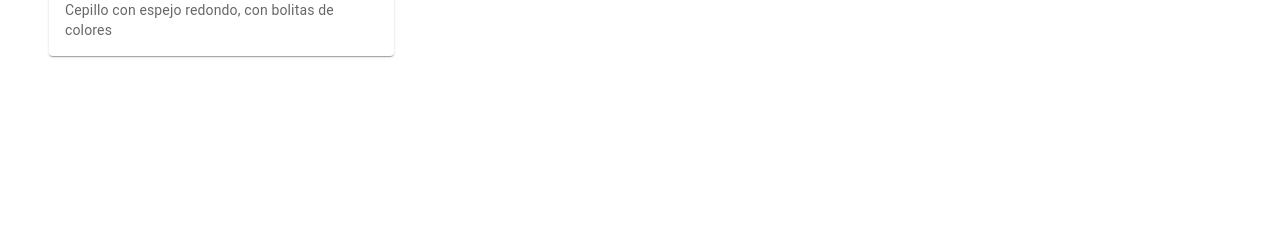
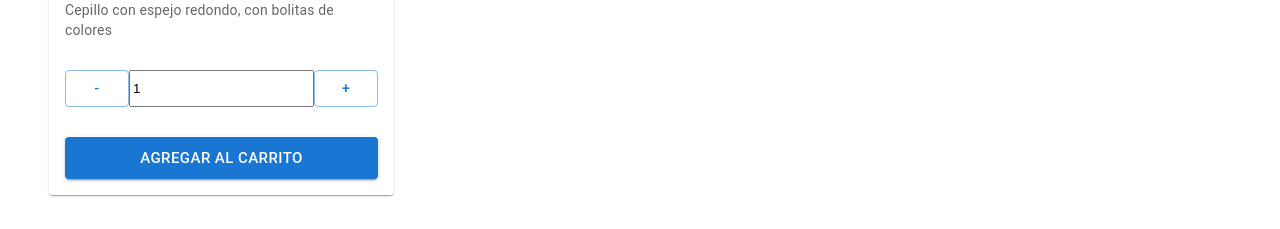
Before and after one commit to lnlindao/reactRepo, a React (Create React App) app in the folder t1mitienda/: page / in a window 1280 px wide. Shown: the part 393-622 px from the top of the page. Built offline with nearby package versions, Linux system fonts and the light colour scheme.

Commit message:
ItemCounter v1

```diff
--- a/t1mitienda/src/components/Card/Card.js
+++ b/t1mitienda/src/components/Card/Card.js
@@ -5,8 +5,16 @@ import CardMedia from '@mui/material/CardMedia';
 import Typography from '@mui/material/Typography';
 import { CardActionArea } from '@mui/material';
 import './card.css'
+import ItemCount from '../ItemCount/ItemCount';
+import Button from '@mui/material/Button';
 
-export default function ActionAreaCard( {title, price, detail, img} ) {
+
+function onAdd (param) {
+    console.log("param"+param)
+}
+
+
+export default function ActionAreaCard( {title, price, detail, img, stock} ) {
     return (
       <Card sx={{ maxWidth: 345 }}>
         <CardActionArea>
@@ -21,9 +29,12 @@ export default function ActionAreaCard( {title, price, detail, img} ) {
             {title}
             </Typography>
             <Typography gutterBottom className='price'>$ {price}</Typography>
-            <Typography variant="body2" color="text.secondary">
+            <Typography gutterBottom variant="body2" color="text.secondary" >
             {detail}
             </Typography>
+            <ItemCount stock={stock} initial={1} onAdd={onAdd}></ItemCount>
+            <Button variant="contained" fullWidth="true" size="large" onClick={onAdd}>Agregar al carrito</Button>
+
           </CardContent>
         </CardActionArea>
       </Card>
--- /dev/null
+++ b/t1mitienda/src/components/ItemCount/ItemCount.js
@@ -0,0 +1,35 @@
+import React, {useState} from 'react';
+import Stack from '@mui/material/Stack';
+import Button from '@mui/material/Button';
+
+
+const ItemCount = ({stock, initial, onAdd}) => {
+
+    //Contador para aumentar o disminuir cant de compra producto
+    const [count, setCount] = useState(initial)
+    //Añadir o quitar producto
+    const addProduct = () => {
+        if(count<stock){
+            setCount(count + 1)
+            onAdd(setCount)
+        }
+    }
+    const removeProduct = () => {
+        if(count>0){
+            setCount(count - 1)
+        }
+
+    }
+
+    return(
+        <>
+            <Stack spacing={0} direction="row" margin="30px 0">
+                <Button variant="outlined" onClick={removeProduct}>-</Button>
+                <input  value={count} variant="outlined"/>
+                <Button variant="outlined" onClick={addProduct}>+</Button>
+            </Stack>
+        </>
+    )
+}
+
+export default ItemCount
--- a/t1mitienda/src/components/ItemList/ItemListContainer.js
+++ b/t1mitienda/src/components/ItemList/ItemListContainer.js
@@ -1,15 +1,15 @@
+import React, {useState} from 'react';
 import './ItemListContainer.css';
 import Card from '../Card/Card'
 
+const ItemListContainer = ({greeting}) => {
 
-
-const ItemListContainer = ({greeting}) => {
     return(
         <>
 
             {greeting}
             <div className='container-cards'>
-                <Card title='Cepillo arcoiris' price='2,99' detail={'Cepillo con espejo redondo, con bolitas de colores'} img={'http://globalimport.com.ec/assets/uploads/images/productos/e34e494d0e468604744cee75c601b0d4.jpg'}/>
+                <Card title='Cepillo arcoiris' price='2,99' detail={'Cepillo con espejo redondo, con bolitas de colores'} img={'http://globalimport.com.ec/assets/uploads/images/productos/e34e494d0e468604744cee75c601b0d4.jpg'} stock={8}/>
             </div>
         </>
     );
```
Also changed, not shown: t1mitienda/public/images/products/espejo.jpg (renamed from t1mitienda/src/images/products/espejo.jpg), t1mitienda/public/images/products/libreta.jpg (renamed from t1mitienda/src/images/products/libreta.jpg).
